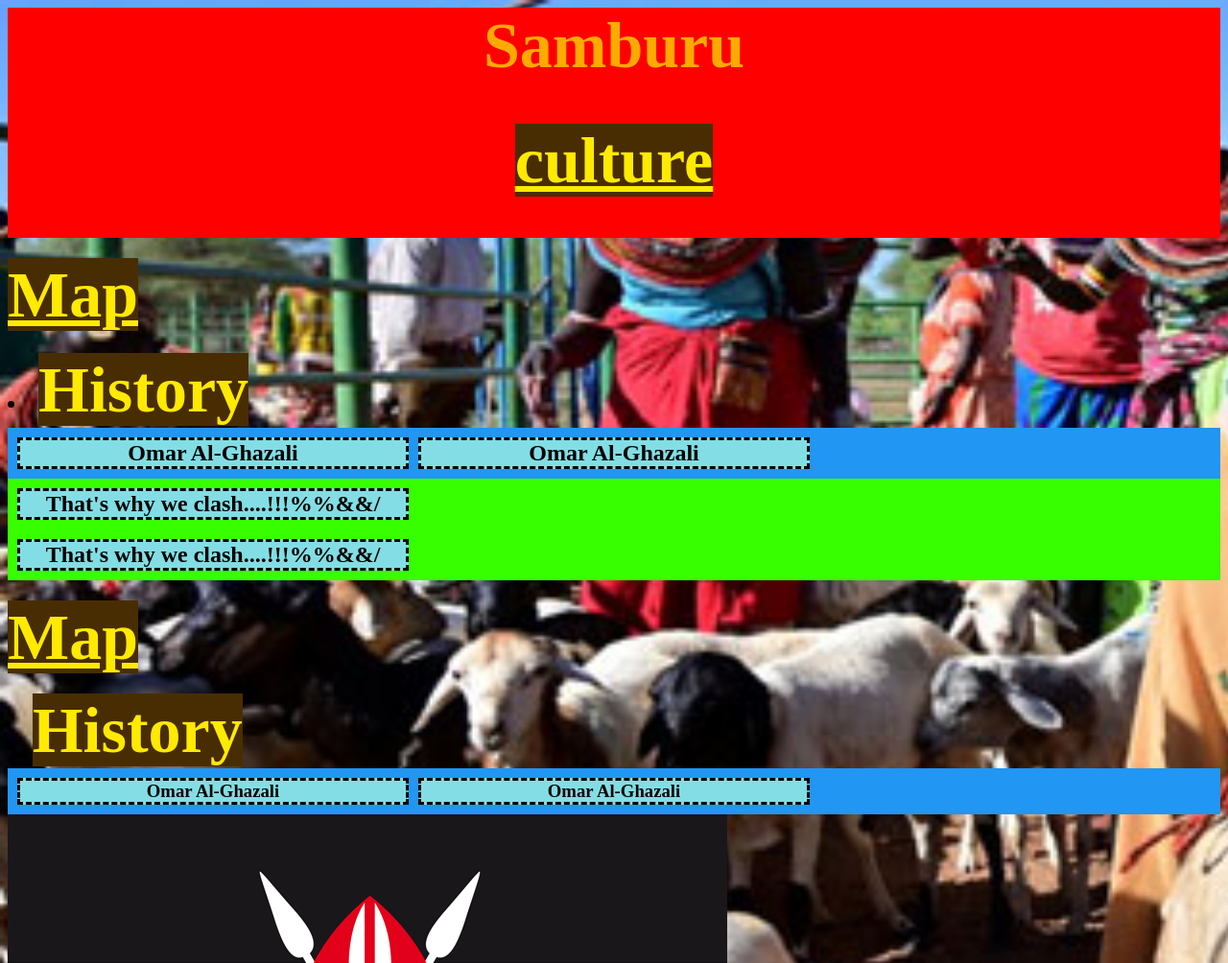
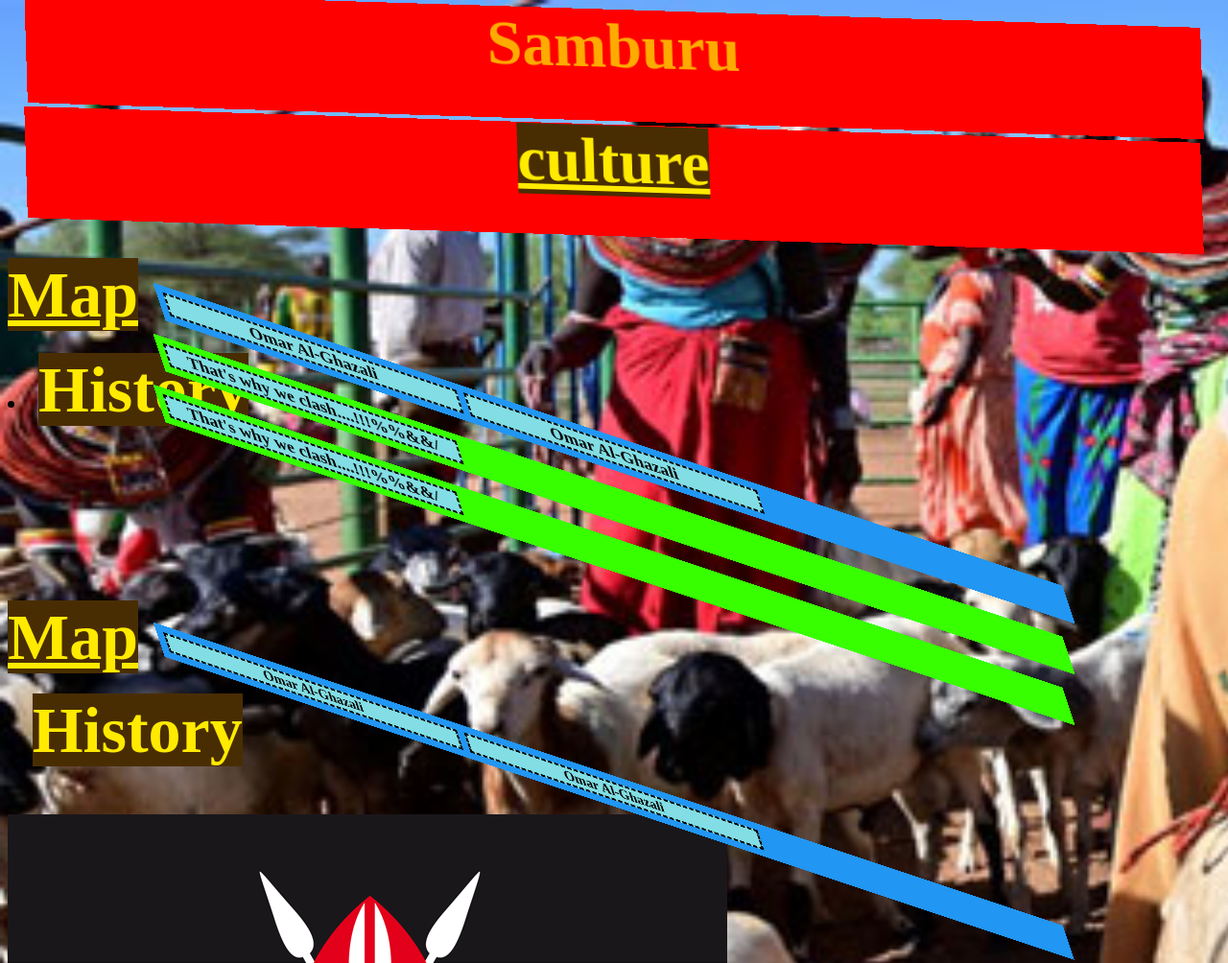
Before and after one commit to legothomis/1Ima_25_26_Arbeid, a plain HTML site: page index.html in a window 1280 px wide. Shown: the top 1004 px of the page at 96% size. Drawn offline with Linux system fonts and the light colour scheme.

Commit message:
Rotate.HoverEffect.Testing

```diff
--- a/Css/stil.css
+++ b/Css/stil.css
@@ -17,7 +17,13 @@ background-color:rgb(255, 0, 0);
 background-repeat: no-repeat;
 height: 120px;
 margin: 0;
-border: 0px;}
+border: 0px;
+  rotate: 1 1 0 700deg;
+  }
+  a:hover {
+  background-color: rgb(0, 0, 0);
+  font-size: 18px;
+}
 
 a{font-size: 68px;
 color:rgb(255, 234, 0);
@@ -26,13 +32,16 @@ background-color:rgb(73, 45, 2);
 background-repeat: no-repeat;
 height: 120px;
 margin: 0;
-border: 0px;}
+border: 0px;
+  rotate: 1 1 0 25deg;
+}
 .grid-container {
   display: grid;
   grid-template-columns: 1fr 1fr 1fr;
   gap: 10px;
   background-color: #2196F3;
   padding: 10px;
+  rotate: 1 1 0 60deg;
 }
 
 /* Dett er grid containers som lager grids*/
@@ -48,6 +57,8 @@ border: 0px;}
   gap: 10px;
   background-color: #37ff00;
   padding: 10px;
+    rotate: 1 1 0 60deg;
+
 }  .mainpanel, .sidepanel{
     border-style: dashed;
     background-color:  rgb(130, 222, 228);
--- a/Css/stil_culture.css
+++ b/Css/stil_culture.css
@@ -10,4 +10,6 @@ text-align: center;
 background-color:rgb(255, 0, 255);
 height: 120px;
 margin: 0;
-border: 0px;}
+border: 0px;
+  rotate: 1 1 0 19deg;
+}
--- a/Css/stil_map.css
+++ b/Css/stil_map.css
@@ -10,4 +10,5 @@ text-align: center;
 background-color:rgb(0, 238, 255);
 height: 120px;
 margin: 0;
-border: 0px;}
+border: 0px;
+rotate: 1 1 0 40deg; }
```
Also changed, not shown: index.html (+1 -0 lines).
